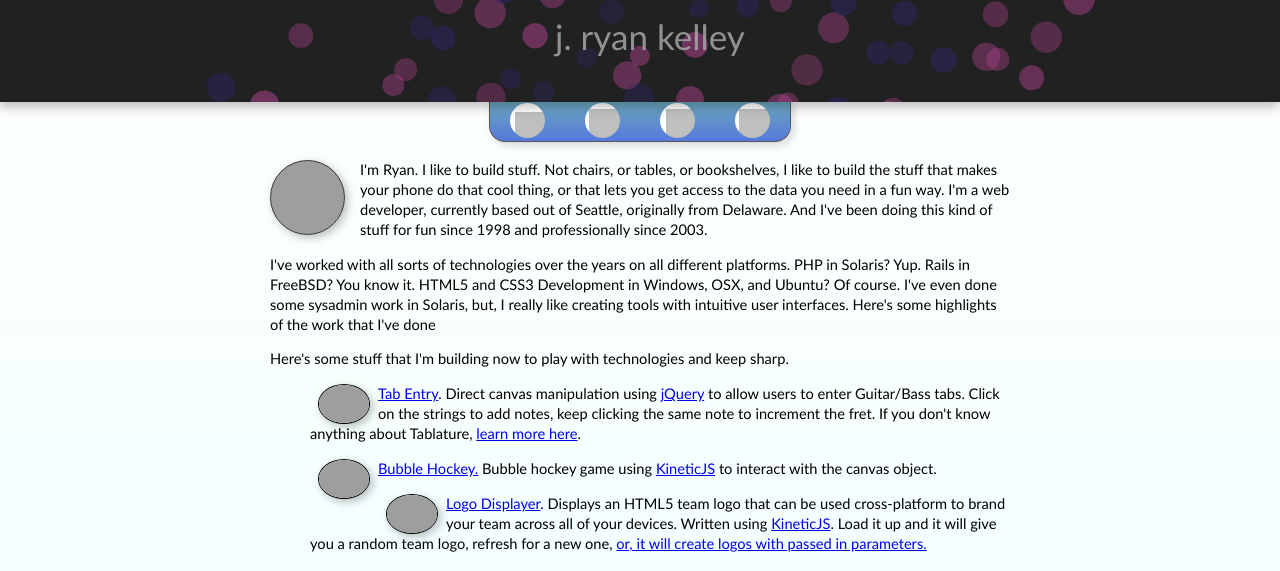
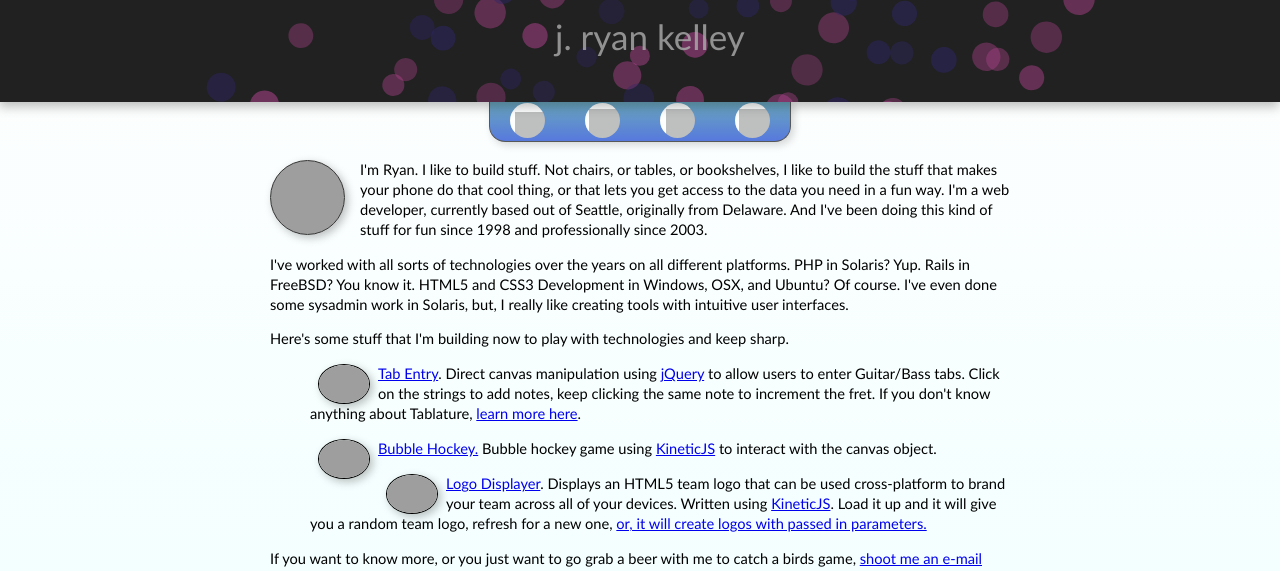
Before and after one commit to arcele/jryky, a PHP site: page / in a window 1280 px wide; the page is wider, and only the part inside the window is pictured. Shown: the top 571 px of that part. Run offline with PHP 8.4, Linux system fonts and the light colour scheme; grey boxes are pictures that could not be loaded.

Commit message:
Proof reading is fun
should really move this stuff out to wordpress or some other dumb cms,
hate having content changes in git.

```diff
--- a/index.php
+++ b/index.php
@@ -37,7 +37,7 @@ if($_GET && $_GET['skip'] == null) {
       <section class="blurb">
 	<div class="profile_pic"></div>
         <p>I'm Ryan.  I like to build stuff. Not chairs, or tables, or bookshelves, I like to build the stuff that makes your phone do that cool thing, or that lets you get access to the data you need in a fun way.  I'm a web developer, currently based out of Seattle, originally from Delaware.  And I've been doing this kind of stuff for fun since 1998 and professionally since 2003.</p>
-<p>I've worked with all sorts of technologies over the years on all different platforms.  PHP in Solaris?  Yup.  Rails in FreeBSD?  You know it.  HTML5 and CSS3 Development in Windows, OSX, and Ubuntu?  Of course.  I've even done some sysadmin work in Solaris, but, I really like creating tools with intuitive user interfaces.  Here's some highlights of the work that I've done</p>
+<p>I've worked with all sorts of technologies over the years on all different platforms.  PHP in Solaris?  Yup.  Rails in FreeBSD?  You know it.  HTML5 and CSS3 Development in Windows, OSX, and Ubuntu?  Of course.  I've even done some sysadmin work in Solaris, but, I really like creating tools with intuitive user interfaces.</p>
       </section>
 
       <section class="blurb">
```
